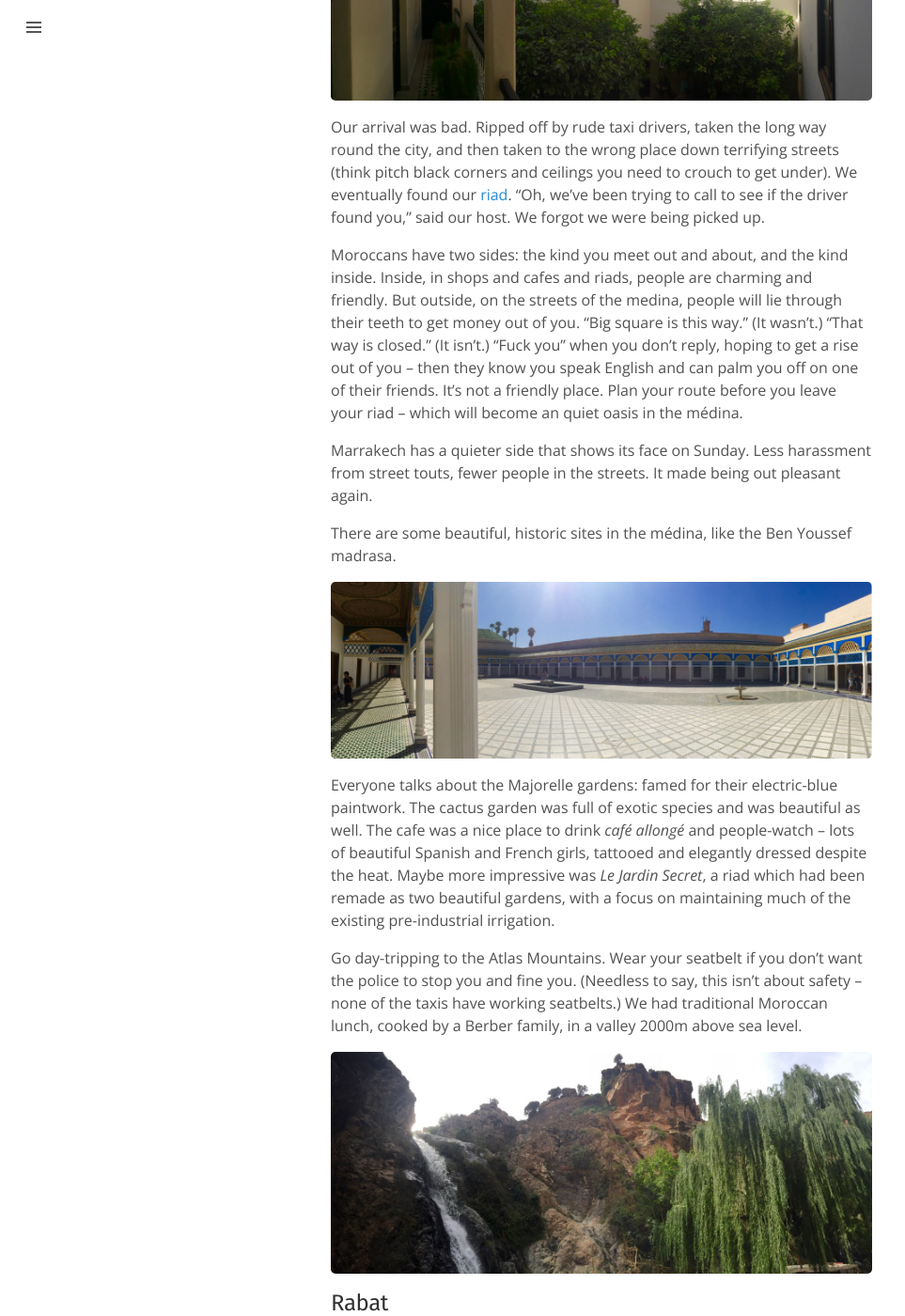
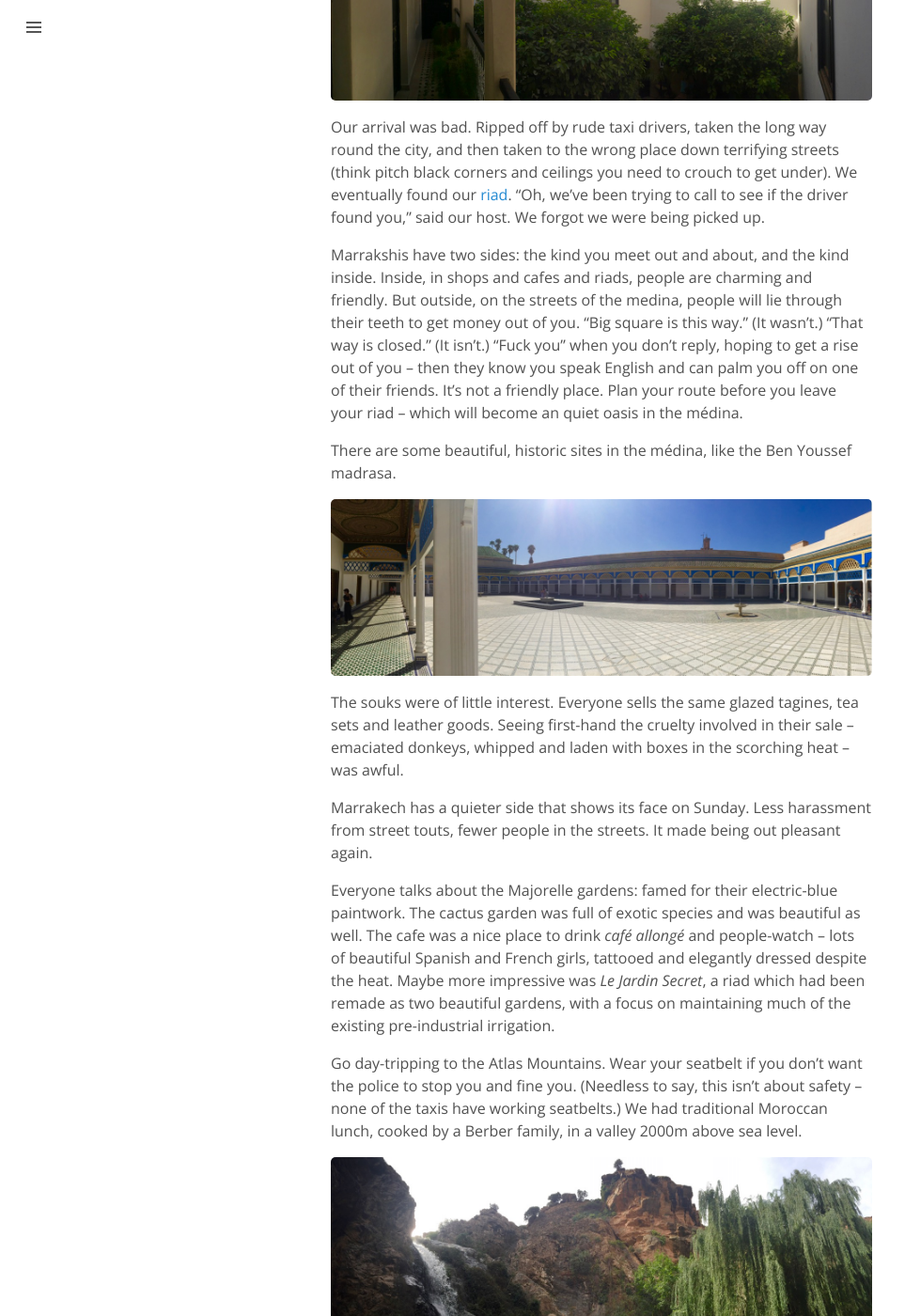
Before and after one commit to henryaj/blog-old, a Jekyll site: the page built from _posts/2016-10-30-two-gweilos-in-morocco.md, in a window 1280 px wide and 1400 px high, scrolled down 751 px. Shown: the whole window at 94% size, without its empty margins (0-963 px from the left). Built offline with Jekyll 4.4.1, drawn with Linux system fonts in a browser that asks for light colours.

Commit message:
Edits to Morocco post

```diff
--- a/_posts/2016-10-30-two-gweilos-in-morocco.md
+++ b/_posts/2016-10-30-two-gweilos-in-morocco.md
@@ -14,13 +14,15 @@ _2 nights at Riad Aguerzame; 1 night at Riad Miski._
 
 Our arrival was bad. Ripped off by rude taxi drivers, taken the long way round the city, and then taken to the wrong place down terrifying streets (think pitch black corners and ceilings you need to crouch to get under). We eventually found our [riad](https://en.wikipedia.org/wiki/Moroccan_riad). “Oh, we've been trying to call to see if the driver found you,” said our host. We forgot we were being picked up.
 
-Moroccans have two sides: the kind you meet out and about, and the kind inside. Inside, in shops and cafes and riads, people are charming and friendly. But outside, on the streets of the medina, people will lie through their teeth to get money out of you. “Big square is this way.” (It wasn't.) “That way is closed.” (It isn't.) “Fuck you” when you don't reply, hoping to get a rise out of you – then they know you speak English and can palm you off on one of their friends. It's not a friendly place. Plan your route before you leave your riad -- which will become an quiet oasis in the médina.
-
-Marrakech has a quieter side that shows its face on Sunday. Less harassment from street touts, fewer people in the streets. It made being out pleasant again.
+Marrakshis have two sides: the kind you meet out and about, and the kind inside. Inside, in shops and cafes and riads, people are charming and friendly. But outside, on the streets of the medina, people will lie through their teeth to get money out of you. “Big square is this way.” (It wasn't.) “That way is closed.” (It isn't.) “Fuck you” when you don't reply, hoping to get a rise out of you – then they know you speak English and can palm you off on one of their friends. It's not a friendly place. Plan your route before you leave your riad -- which will become an quiet oasis in the médina.
 
 There are some beautiful, historic sites in the médina, like the Ben Youssef madrasa.
 
 [![Ben Youssef madrasa](/images/ben-youssef.jpg)](/images/ben-youssef.jpg)
+
+The souks were of little interest. Everyone sells the same glazed tagines, tea sets and leather goods. Seeing first-hand the cruelty involved in their sale -- emaciated donkeys, whipped and laden with boxes in the scorching heat -- was awful.
+
+Marrakech has a quieter side that shows its face on Sunday. Less harassment from street touts, fewer people in the streets. It made being out pleasant again.
 
 Everyone talks about the Majorelle gardens: famed for their electric-blue paintwork. The cactus garden was full of exotic species and was beautiful as well. The cafe was a nice place to drink _café allongé_ and people-watch – lots of beautiful Spanish and French girls, tattooed and elegantly dressed despite the heat. Maybe more impressive was _Le Jardin Secret_, a riad which had been remade as two beautiful gardens, with a focus on maintaining much of the existing pre-industrial irrigation.
 
```
